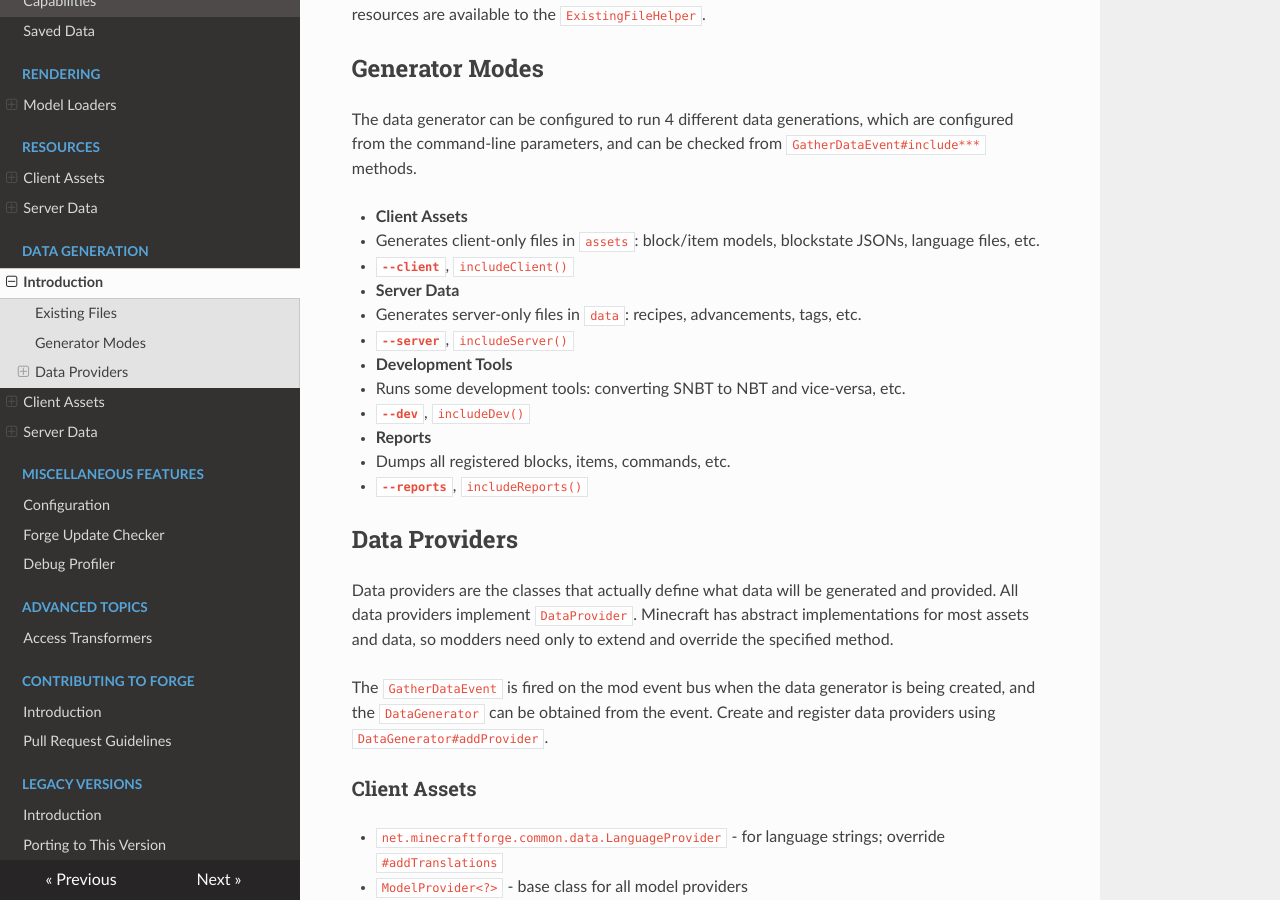
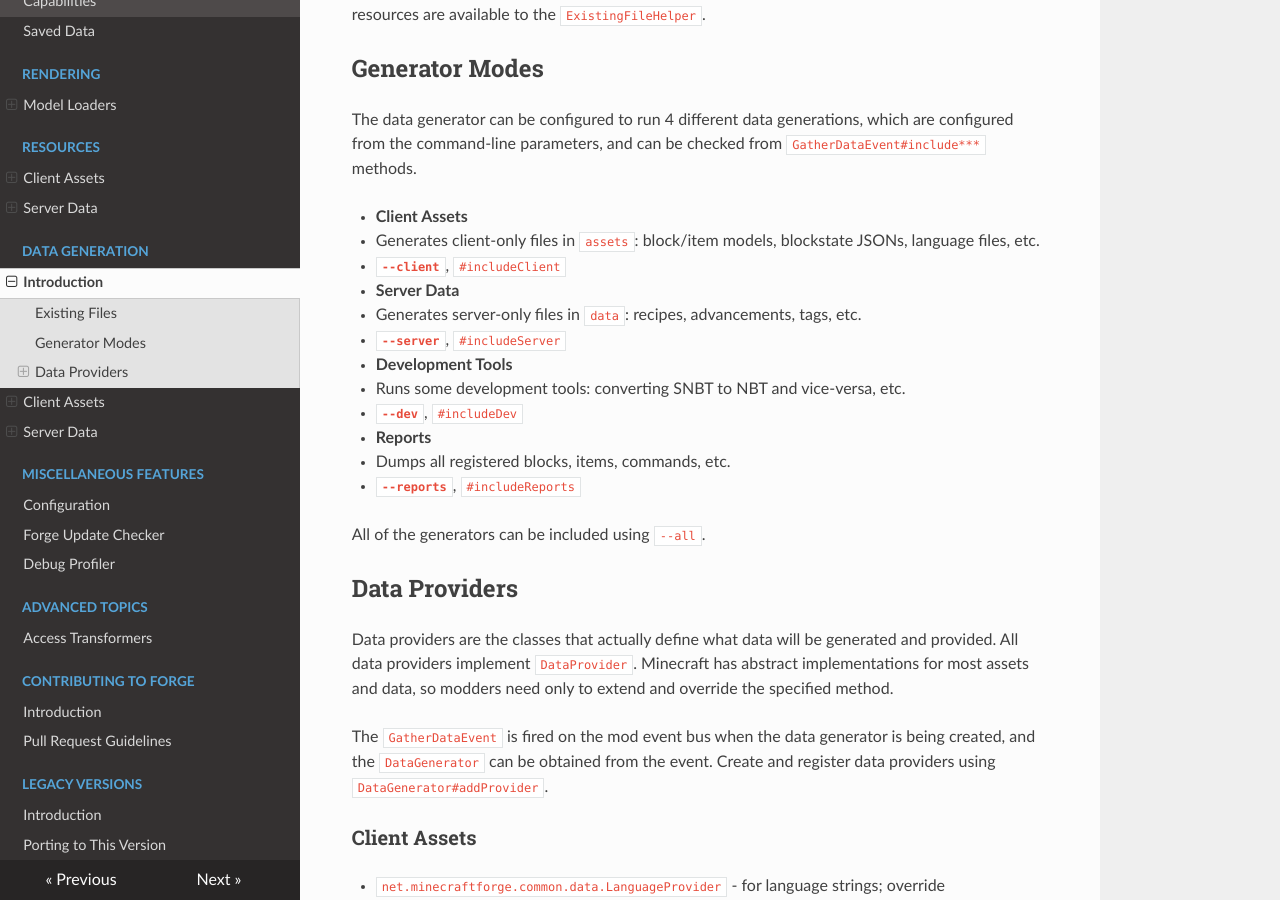
Before and after one commit to MinecraftForge/Documentation, an MkDocs documentation site: the page built from docs/datagen/index.md, in a window 1280 px wide and 900 px high, scrolled down 748 px. Built offline with MkDocs 1.6.1, drawn with Linux system fonts in a browser that asks for light colours; nearby versions of some CDN libraries.

Commit message:
Add --all

```diff
--- a/docs/datagen/index.md
+++ b/docs/datagen/index.md
@@ -22,22 +22,23 @@ The data generator can be configured to run 4 different data generations, which
 
 * __Client Assets__
   * Generates client-only files in `assets`: block/item models, blockstate JSONs, language files, etc.
-  * __`--client`__, `includeClient()`
+  * __`--client`__, `#includeClient`
 * __Server Data__
   * Generates server-only files in `data`: recipes, advancements, tags, etc.
-  * __`--server`__, `includeServer()`
+  * __`--server`__, `#includeServer`
 * __Development Tools__
   * Runs some development tools: converting SNBT to NBT and vice-versa, etc.
-  * __`--dev`__, `includeDev()`
+  * __`--dev`__, `#includeDev`
 * __Reports__
   * Dumps all registered blocks, items, commands, etc.
-  * __`--reports`__, `includeReports()`
+  * __`--reports`__, `#includeReports`
+
+All of the generators can be included using `--all`.
 
 Data Providers
 --------------
 
-Data providers are the classes that actually define what data will be generated and provided. All data providers implement `DataProvider`.
-Minecraft has abstract implementations for most assets and data, so modders need only to extend and override the specified method.
+Data providers are the classes that actually define what data will be generated and provided. All data providers implement `DataProvider`. Minecraft has abstract implementations for most assets and data, so modders need only to extend and override the specified method.
 
 The `GatherDataEvent` is fired on the mod event bus when the data generator is being created, and the `DataGenerator` can be obtained from the event. Create and register data providers using `DataGenerator#addProvider`.
 
```
